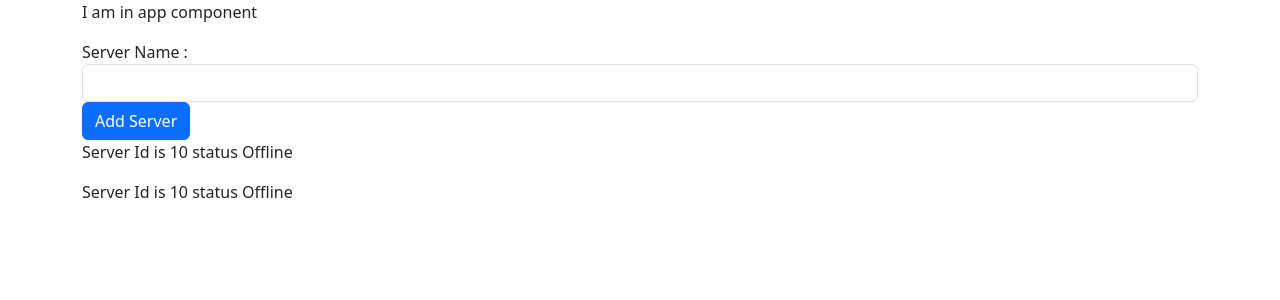
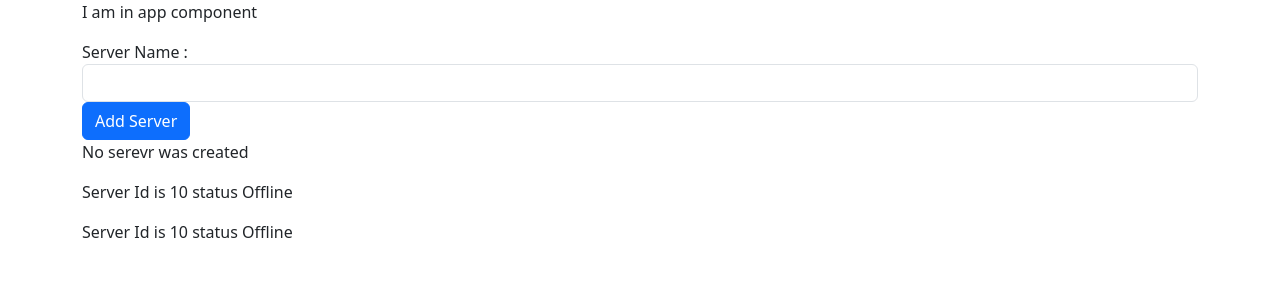
Before and after one commit to imuragesh/Angular2024Cource, an Angular app: page / in a window 1280 px wide. Shown: the top 300 px of the page. Built offline with nearby package versions, Linux system fonts and the light colour scheme.

Commit message:
how to use the local variable in the ngIf  for the else block

```diff
--- a/src/app/servers/servers.component.html
+++ b/src/app/servers/servers.component.html
@@ -13,7 +13,10 @@ class="btn btn-primary"
 <!-- <p>{{AlloeNewServer}}</p> -->
 <!-- <p [innerText]='serverCreationStatus' ></p> -->
 <!-- <p>{{servername}}</p> -->
-<p  *ngIf='servercreayted'>Server was created,server name is {{servername}}</p>
+<p  *ngIf="servercreayted; else noServer">Server was created,server name is {{servername}}</p>
 
+<ng-template #noServer>
+    <p> No serevr was created</p>
+</ng-template>
 <app-server></app-server>
 <app-server></app-server>
```
Also changed, not shown: 1 other file (tests, documents, lock files or other folders).
